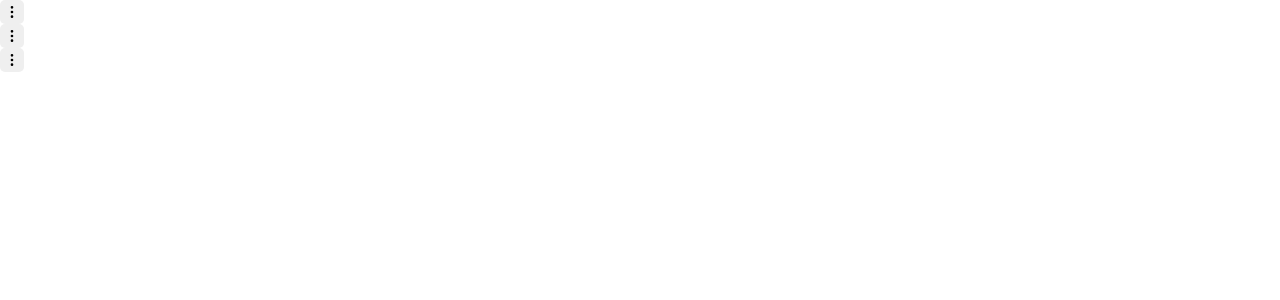
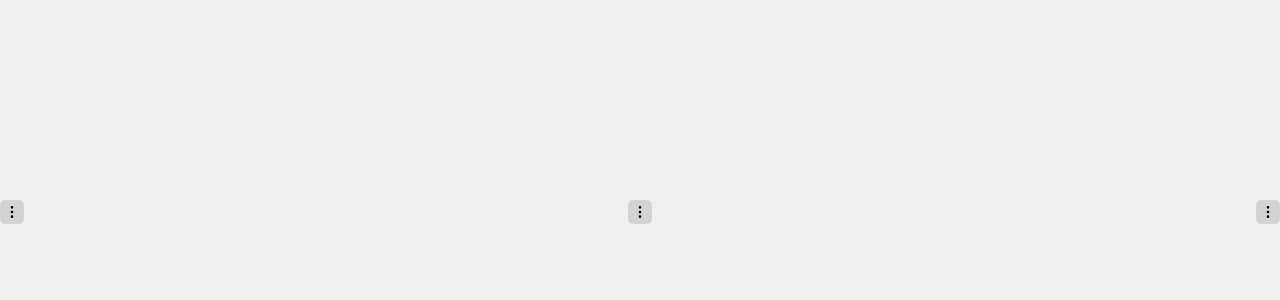
Before and after one commit to RitaKruglova/dropdown-menu-test-task, a React (Create React App) app: page / in a window 1280 px wide. Shown: the top 300 px of the page. Built offline with nearby package versions, Linux system fonts and the light colour scheme.

Commit message:
feat: add styles for dropdown-menu

```diff
--- a/src/components/app/app.module.css
+++ b/src/components/app/app.module.css
@@ -0,0 +1,10 @@
+.container {
+  height: 300vh;
+  background-color: #f0f0f0;
+}
+
+.buttons {
+  padding-top: 200px;
+  display: flex;
+  justify-content: space-between;
+}
--- a/src/components/app/app.tsx
+++ b/src/components/app/app.tsx
@@ -1,13 +1,49 @@
-import { FC } from 'react';
+import { FC, useState } from 'react';
 import appStyles from './app.module.css';
 import MoreButton from '../more-button/more-button';
+import DropdownMenu from '../dropdown-menu/dropdown-menu';
+import MenuItem from '../menu-item/menu-item';
+import shareIconPath from '../../images/share.svg';
+import editIconPath from '../../images/edit.svg';
+import trashIconPath from '../../images/trash.svg';
 
 const App: FC = () => {
+  const [isMenuOpen, setIsMenuOpen] = useState<boolean>(false);
+
+  function handleClick(): void {
+    if (isMenuOpen) {
+      setIsMenuOpen(false);
+    } else {
+      setIsMenuOpen(true);
+    }
+  }
+
   return (
     <div className={appStyles.container}>
-      <MoreButton />
-      <MoreButton />
-      <MoreButton />
+      <div className={appStyles.buttons}>
+        <MoreButton handleClick={handleClick} />
+        <MoreButton handleClick={handleClick} />
+        <MoreButton handleClick={handleClick} />
+      </div>
+      {isMenuOpen &&
+        <DropdownMenu>
+          <MenuItem
+            text="Поделиться в социальных сетях"
+            iconPath={shareIconPath}
+            alt="Поделиться"
+          />
+          <MenuItem
+            text="Редактировать страницу"
+            iconPath={editIconPath}
+            alt="Редактировать"
+          />
+          <MenuItem
+            text="Удалить страницу"
+            iconPath={trashIconPath}
+            alt="Удалить"
+          />
+        </DropdownMenu>
+      }
     </div>
   );
 };
--- a/src/components/dropdown-menu/dropdown-menu.module.css
+++ b/src/components/dropdown-menu/dropdown-menu.module.css
@@ -0,0 +1,5 @@
+.container {
+  background-color: white;
+  width: 400px;
+  border-radius: 5px;
+}
--- a/src/components/more-button/more-button.module.css
+++ b/src/components/more-button/more-button.module.css
@@ -7,4 +7,10 @@
   justify-content: center;
   align-items: center;
   padding: 0;
+  background-color: #d3d3d3;
 }
+
+.button:hover {
+  cursor: pointer;
+  opacity: .7;
+}
--- a/src/components/more-button/more-button.tsx
+++ b/src/components/more-button/more-button.tsx
@@ -2,12 +2,17 @@ import { FC } from 'react';
 import moreButtonStyles from './more-button.module.css';
 import moreIconPath from '../../images/more.svg';
 
-const MoreButton: FC = () => {
+interface IMoreButtonProps {
+  handleClick: () => void;
+}
+
+const MoreButton: FC<IMoreButtonProps> = ({ handleClick }) => {
   return (
     <button
       className={moreButtonStyles.button}
       type="button"
       aria-label="Открыть меню"
+      onClick={handleClick}
     >
       <img className={moreButtonStyles.icon} src={moreIconPath} alt="Открыть меню" />
     </button>
```
